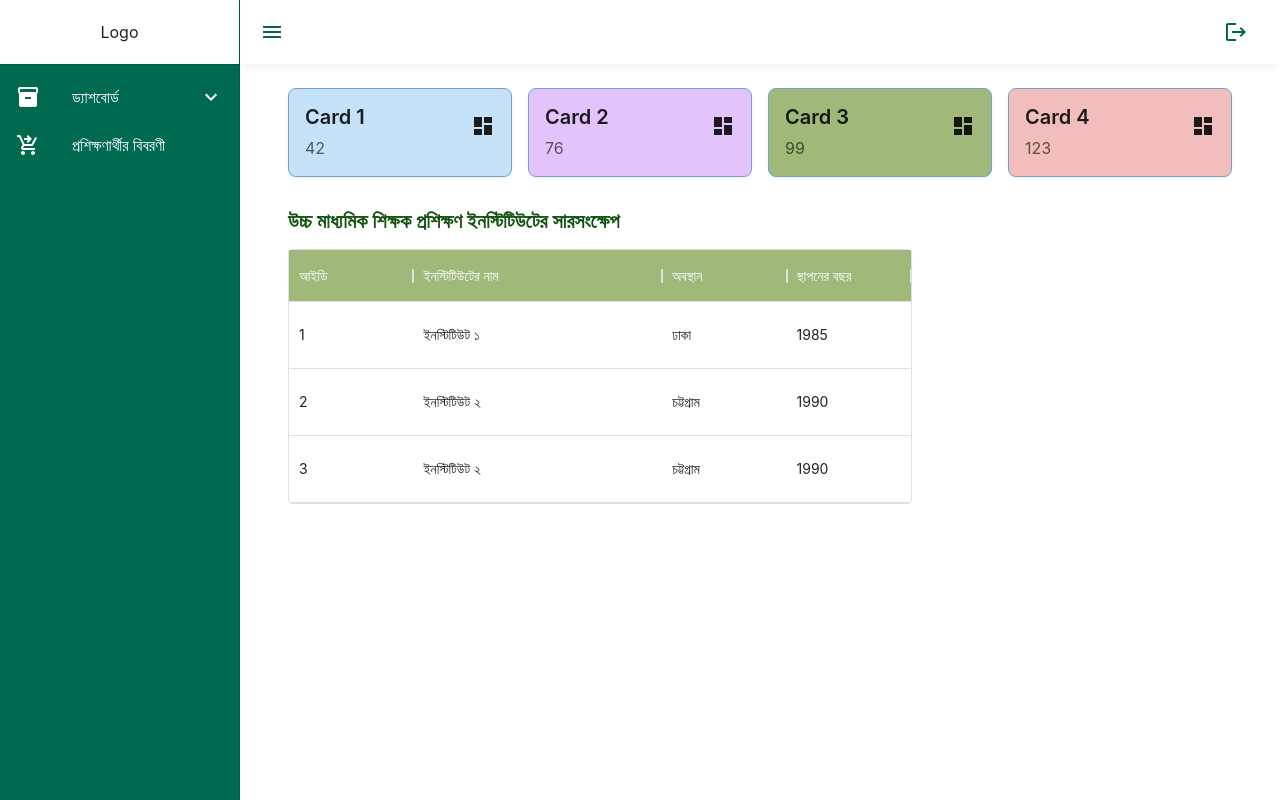
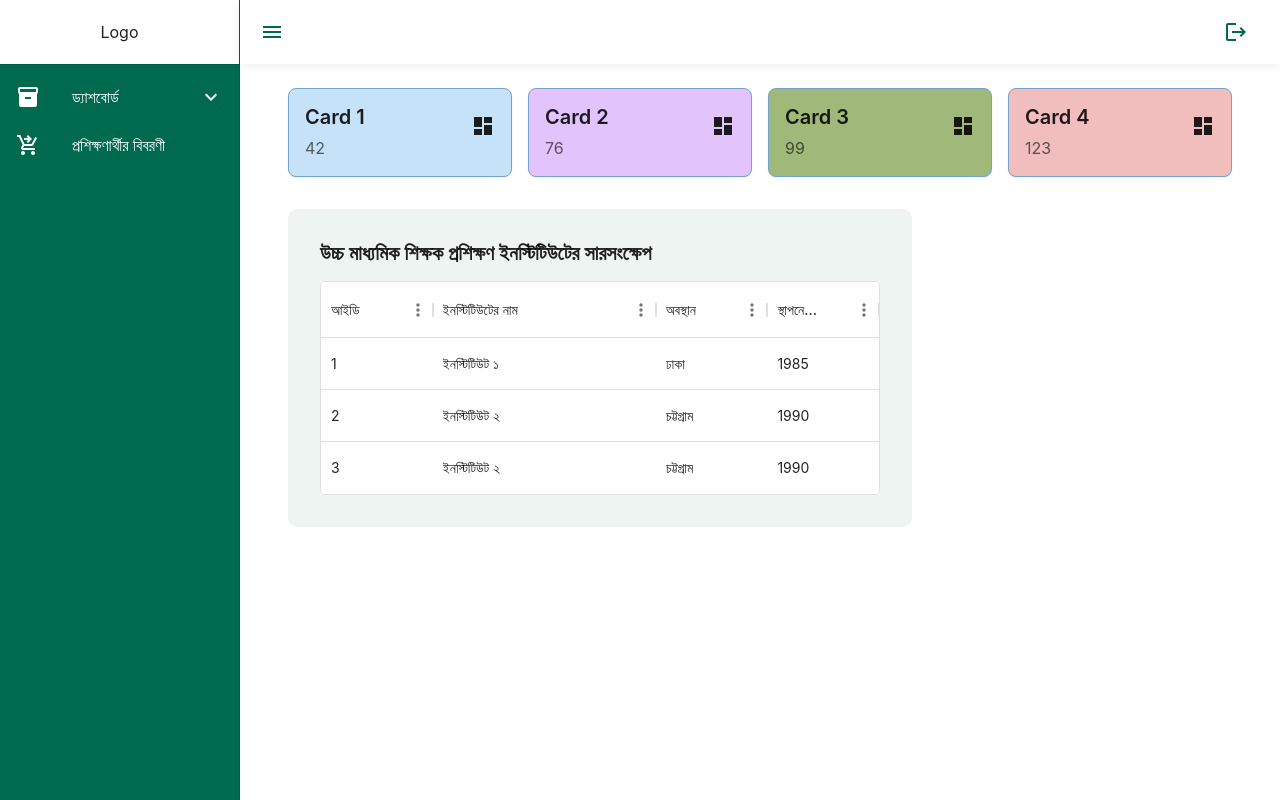
Before and after one commit to affan-habib/admin-panel, a React (Create React App) app: page / in a window 1280 px wide. Built offline with nearby package versions, Linux system fonts and the light colour scheme; sample sign-in values are in the browser's storage.

Commit message:
Adding table

```diff
--- a/src/views/dashboard/InstituteList.tsx
+++ b/src/views/dashboard/InstituteList.tsx
@@ -1,12 +1,12 @@
 import React from 'react';
-import { GridColDef } from '@mui/x-data-grid';
+import { DataGrid, GridColDef } from '@mui/x-data-grid';
 import { Box, Typography } from '@mui/material';
-import MuiTable from 'components/tables/MuiTable';
 
 const institutesData = [
   { id: 1, name: 'ইনস্টিটিউট ১', location: 'ঢাকা', establishedYear: 1985 },
   { id: 2, name: 'ইনস্টিটিউট ২', location: 'চট্টগ্রাম', establishedYear: 1990 },
   { id: 3, name: 'ইনস্টিটিউট ২', location: 'চট্টগ্রাম', establishedYear: 1990 },
+  // Add more data as needed
 ];
 
 const columns: GridColDef[] = [
@@ -15,19 +15,19 @@ const columns: GridColDef[] = [
   { field: 'location', headerName: 'অবস্থান', flex: 1 },
   { field: 'establishedYear', headerName: 'স্থাপনের বছর', flex: 1 },
 ];
-
 const InstituteList: React.FC = () => {
   return (
-    <Box maxWidth={800} mt={4}>
-      <Typography mb={2} variant="h6" color="#155313">
+    <Box maxWidth={900} p={4} mt={4} bgcolor="#EDF4F2" borderRadius="10px">
+      <Typography mb={2} variant="h6">
         উচ্চ মাধ্যমিক শিক্ষক প্রশিক্ষণ ইনস্টিটিউটের সারসংক্ষেপ
       </Typography>
-      <div style={{ width: '100%' }}>
-        <MuiTable
+      <div style={{ height: '100%', width: '100%', background: 'white' }}>
+        <DataGrid
           rows={institutesData}
           columns={columns}
           hideFooter
-          getRowId={(params) => params.id}
+          autoHeight
+          style={{ minHeight: '150px' }}
         />
       </div>
     </Box>
```
